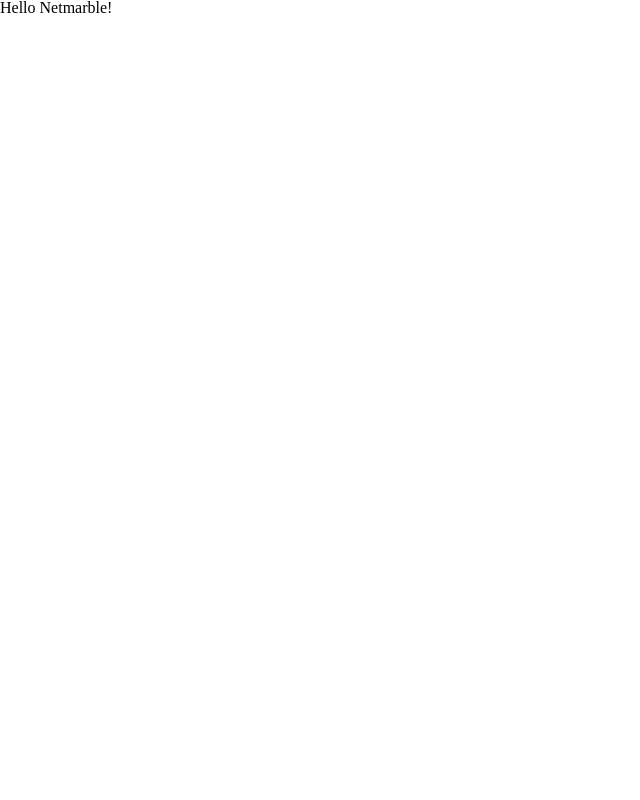
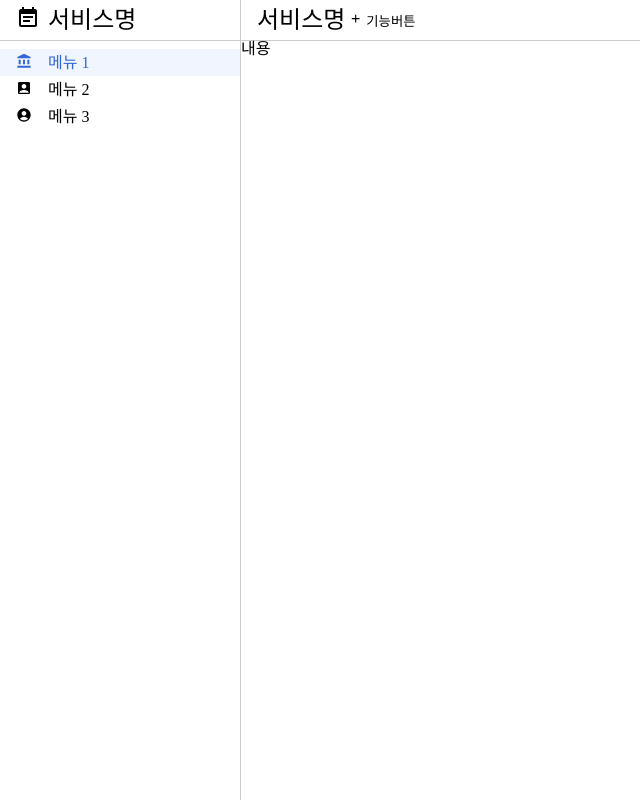
Before and after one commit to yunseop-dev/cloning-google-console, a React app: page / in a window 1280 px wide. Shown: the whole page, without its empty margins (0-640 px from the left). Built offline with nearby package versions, Linux system fonts and the light colour scheme.

Commit message:
데스크탑 레이아웃 스타일 구성

```diff
--- a/src/App.tsx
+++ b/src/App.tsx
@@ -1,5 +1,40 @@
 import React from "react";
+import styled from "styled-components";
+import {
+  MdAccountBalance,
+  MdAccountBox,
+  MdAccountCircle,
+  MdAdd,
+} from "react-icons/md";
+import HeaderTitle from "./components/HeaderTitle";
+import SideBar from "./components/Sidebar";
+import Button from "./components/Button";
+import { Props as MenuItemProps } from "./components/MenuItem";
+const MainHeader = styled.header``;
+
 const App: React.FC = () => {
-  return <h1>Hello Netmarble!</h1>;
+  const menuList: MenuItemProps[] = [
+    { isSelected: true, title: "메뉴 1", icon: MdAccountBalance },
+    { isSelected: false, title: "메뉴 2", icon: MdAccountBox },
+    { isSelected: false, title: "메뉴 3", icon: MdAccountCircle },
+  ];
+  return (
+    <>
+      <SideBar menuList={menuList} title="서비스명" />
+      <main>
+        <MainHeader>
+          <HeaderTitle
+            title="서비스명"
+            suffix={
+              <Button>
+                <MdAdd /> 기능버튼
+              </Button>
+            }
+          />
+        </MainHeader>
+        <section>내용</section>
+      </main>
+    </>
+  );
 };
 export default App;
--- /dev/null
+++ b/src/components/Button.tsx
@@ -0,0 +1,11 @@
+import styled from "styled-components";
+
+const Button = styled.button`
+  border: none;
+  background: inherit;
+  padding: 0.25rem;
+  &:hover {
+    background: #efefef;
+  }
+`;
+export default Button;
--- /dev/null
+++ b/src/components/HeaderTitle.tsx
@@ -0,0 +1,37 @@
+import React from "react";
+import { IconType } from "react-icons";
+import styled from "styled-components";
+
+interface Props {
+  icon?: IconType;
+  title: string;
+  suffix?: JSX.Element;
+}
+
+const StyledTitle = styled.h5`
+  display: flex;
+  align-items: center;
+  padding: 0.25rem 1rem;
+  font-size: 1.5rem;
+  min-height: 2rem;
+  border-bottom: 1px solid rgba(0, 0, 0, 0.2);
+  .icon {
+    width: 2rem;
+  }
+`;
+
+const HeaderTitle = ({ icon: Icon, title, suffix }: Props) => {
+  return (
+    <StyledTitle>
+      {Icon && (
+        <div className="icon">
+          <Icon />
+        </div>
+      )}
+      <span>{title}</span>
+      {suffix}
+    </StyledTitle>
+  );
+};
+
+export default HeaderTitle;
--- /dev/null
+++ b/src/components/MenuItem.tsx
@@ -0,0 +1,41 @@
+import React from "react";
+import { IconType } from "react-icons";
+import styled from "styled-components";
+
+export interface Props {
+  isSelected: boolean;
+  icon: IconType;
+  title: string;
+}
+
+const StyledList = styled.li`
+  display: flex;
+  align-items: center;
+  padding: 0.25rem 1rem;
+  .icon {
+    width: 2rem;
+  }
+  &.selected {
+    background: rgba(161, 194, 250, 0.16);
+    color: #3367d6;
+  }
+  &:hover {
+    background: #efefef;
+  }
+`;
+
+export const Menu = styled.ul`
+  font-size: 1rem;
+  margin: 0.5rem auto;
+`;
+
+const MenuItem = ({ isSelected, icon: Icon, title }: Props) => (
+  <StyledList className={isSelected ? "selected" : ""}>
+    <div className="icon">
+      <Icon />
+    </div>
+    <span>{title}</span>
+  </StyledList>
+);
+
+export default MenuItem;
--- /dev/null
+++ b/src/components/Sidebar.tsx
@@ -0,0 +1,36 @@
+import React from "react";
+import { MdEventNote } from "react-icons/md";
+import styled from "styled-components";
+import HeaderTitle from "./HeaderTitle";
+import MenuItem, { Menu, Props as MenuItemProps } from "./MenuItem";
+
+interface Props {
+  menuList: MenuItemProps[];
+  title: string;
+}
+
+const StyledAside = styled.aside`
+  width: 15rem;
+  height: 100vh;
+  float: left;
+  border-right: 1px solid rgba(0, 0, 0, 0.2);
+`;
+
+const SideBar = ({ menuList, title }: Props) => {
+  return (
+    <StyledAside>
+      <HeaderTitle icon={MdEventNote} title={title} />
+      <Menu>
+        {menuList.map((menu) => (
+          <MenuItem
+            isSelected={menu.isSelected}
+            title={menu.title}
+            icon={menu.icon}
+          />
+        ))}
+      </Menu>
+    </StyledAside>
+  );
+};
+
+export default SideBar;
```
